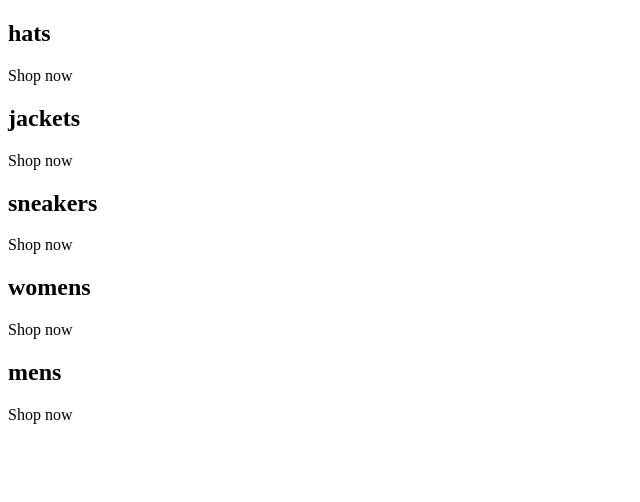
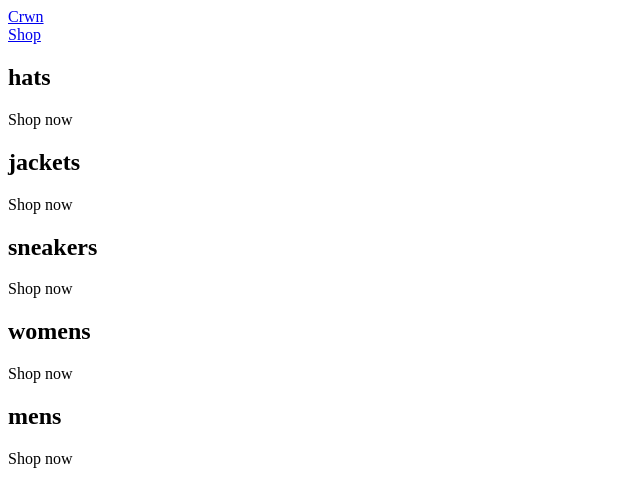
Before and after one commit to rafiurrafi/react-bootcamp, a React (Create React App) app: page / in a window 1280 px wide. Shown: the top 502 px of the page, without its empty margins (0-640 px from the left). Built offline with nearby package versions, Linux system fonts and the light colour scheme; the HTML template or start-up script is replaced by a standard one.

Commit message:
added path and routes

```diff
--- a/src/crown/App.js
+++ b/src/crown/App.js
@@ -1,39 +1,17 @@
-import CategoryItem from "./category-item.component";
-
+import { Route, Routes } from "react-router-dom";
+import Home from "./routes/home/home.component";
+import Navigation from "./routes/navigation/navigation.component";
+const Shop = () => {
+  return <h1>shop</h1>;
+};
 const App = () => {
-  const categories = [
-    {
-      id: 1,
-      title: "hats",
-      imageUrl: "https://i.ibb.co/cvpntL1/hats.png",
-    },
-    {
-      id: 2,
-      title: "jackets",
-      imageUrl: "https://i.ibb.co/px2tCc3/jackets.png",
-    },
-    {
-      id: 3,
-      title: "sneakers",
-      imageUrl: "https://i.ibb.co/0jqHpnp/sneakers.png",
-    },
-    {
-      id: 4,
-      title: "womens",
-      imageUrl: "https://i.ibb.co/GCCdy8t/womens.png",
-    },
-    {
-      id: 5,
-      title: "mens",
-      imageUrl: "https://i.ibb.co/R70vBrQ/men.png",
-    },
-  ];
   return (
-    <div className="categories-container">
-      {categories.map(({ title }) => (
-        <CategoryItem title={title} />
-      ))}
-    </div>
+    <Routes>
+      <Route path="/" element={<Navigation />}>
+        <Route index element={<Home />} />
+        <Route path="/shop" element={<Shop />} />
+      </Route>
+    </Routes>
   );
 };
 
--- /dev/null
+++ b/src/crown/directory.jsx
@@ -0,0 +1,13 @@
+import CategoryItem from "./category-item.component";
+
+const Directory = ({ categories }) => {
+  return (
+    <div className="categories-container">
+      {categories.map(({ title }) => (
+        <CategoryItem title={title} />
+      ))}
+    </div>
+  );
+};
+
+export default Directory;
--- /dev/null
+++ b/src/crown/routes/home/home.component.jsx
@@ -0,0 +1,33 @@
+import Directory from "../../directory";
+const Home = () => {
+  const categories = [
+    {
+      id: 1,
+      title: "hats",
+      imageUrl: "https://i.ibb.co/cvpntL1/hats.png",
+    },
+    {
+      id: 2,
+      title: "jackets",
+      imageUrl: "https://i.ibb.co/px2tCc3/jackets.png",
+    },
+    {
+      id: 3,
+      title: "sneakers",
+      imageUrl: "https://i.ibb.co/0jqHpnp/sneakers.png",
+    },
+    {
+      id: 4,
+      title: "womens",
+      imageUrl: "https://i.ibb.co/GCCdy8t/womens.png",
+    },
+    {
+      id: 5,
+      title: "mens",
+      imageUrl: "https://i.ibb.co/R70vBrQ/men.png",
+    },
+  ];
+  return <Directory categories={categories} />;
+};
+
+export default Home;
--- /dev/null
+++ b/src/crown/routes/navigation/navigation.component.jsx
@@ -0,0 +1,15 @@
+import { Link, Outlet } from "react-router-dom";
+
+const Navigation = () => {
+  return (
+    <>
+      <Link to="/">Crwn</Link>
+      <div>
+        <Link to="/shop">Shop</Link>
+      </div>
+      <Outlet />
+    </>
+  );
+};
+
+export default Navigation;
--- a/src/index.js
+++ b/src/index.js
@@ -1,4 +1,10 @@
 import React from "react";
 import ReactDOM from "react-dom";
+import { BrowserRouter } from "react-router-dom";
 import App from "./crown/app";
-ReactDOM.render(<App />, document.querySelector("#root"));
+ReactDOM.render(
+  <BrowserRouter>
+    <App />
+  </BrowserRouter>,
+  document.querySelector("#root")
+);
```
